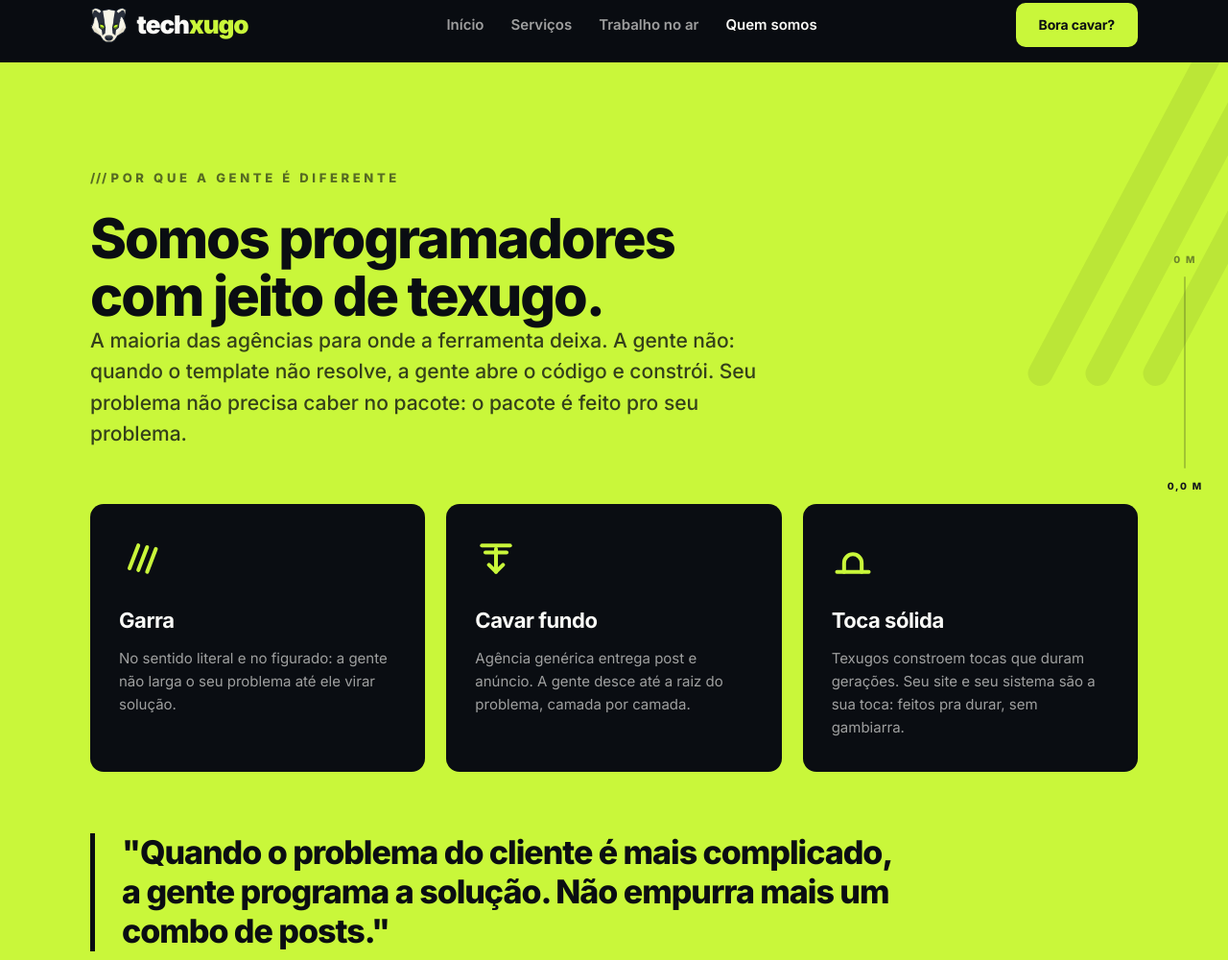
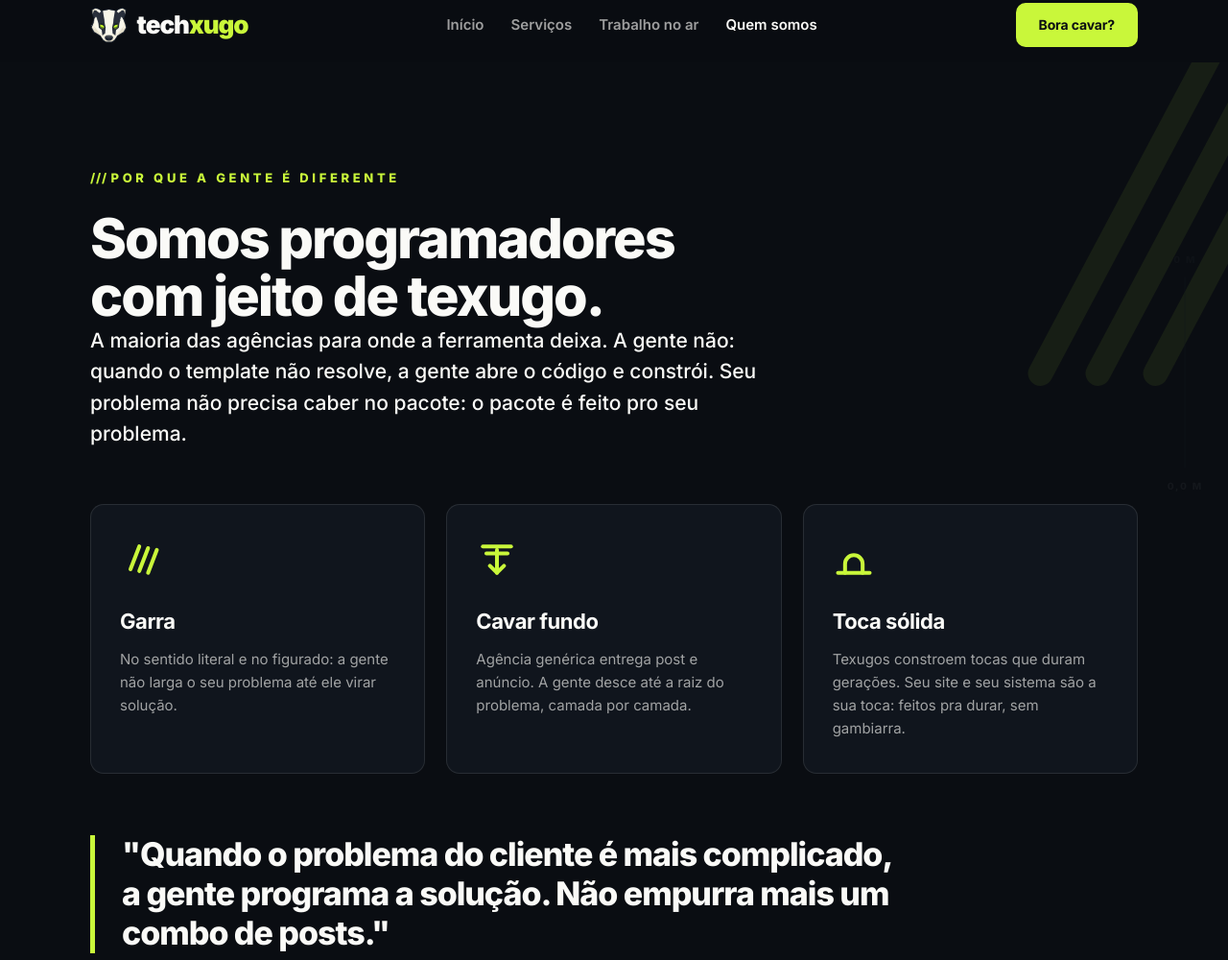
Before and after one commit to MarcioSam09/ImproveTech, a plain HTML site: page sobre/index.html in a window 1280 px wide. Shown: the part 12-1012 px from the top of the page at 96% size. Drawn offline with Linux system fonts and the light colour scheme.

Commit message:
style(site): tira o fundo volt da seção Jeito texugo
A seção era uma tela volt inteira, o que o design-guide proíbe: "o volt
nunca é fundo de peça" — ele é destaque, não superfície. Fundo de seção
agora é só #0A0D12 ou o cream #F5ECD7, as mesmas cores dos carrosséis.

Virar o fundo puxou os elementos que dependiam dele:

- garras decorativas eram escuras sobre o volt, viram volt discreto
- pilares eram cards --dark sobre volt, viram --dark-2 com borda, que é o
  padrão de card no escuro do guia
- barra da citação: escura -> volt
- os overrides de cor de eyebrow e lead existiam só por causa do volt;
  removidos, voltam a herdar o padrão das seções escuras

O profundímetro listava .diferencial como seção clara pra se escurecer em
cima dela — não faz mais sentido agora que ela é escura.

```diff
--- a/script.js
+++ b/script.js
@@ -96,7 +96,7 @@ document.querySelectorAll('.reveal').forEach(el => observer.observe(el));
 const profundimetro = document.querySelector('.profundimetro');
 const profFill = document.querySelector('.prof-fill');
 const profLabel = document.querySelector('.prof-label');
-const secoesClaras = document.querySelectorAll('.section-light, .diferencial');
+const secoesClaras = document.querySelectorAll('.section-light');
 
 if (profundimetro && profFill && profLabel) {
   const atualizarProfundidade = () => {
--- a/styles.css
+++ b/styles.css
@@ -102,7 +102,7 @@ h3 { font-size: 22px; font-weight: 700; letter-spacing: -0.02em; }
   border-radius: 2px;
 }
 .section-light .garra-rule span { background: var(--text-on-light); }
-.diferencial .garra-rule span { background: var(--dark); }
+.diferencial .garra-rule span { background: var(--accent); }
 
 /* ---------- Botões ---------- */
 .btn {
@@ -653,11 +653,11 @@ header.scrolled { border-bottom-color: var(--border-dark); }
 .mock-row .lines i { display: block; height: 5px; width: 45%; border-radius: 3px; background: rgba(255, 255, 255, 0.18); }
 .mock-row .price { height: 9px; width: 28px; border-radius: 3px; background: var(--accent); flex-shrink: 0; }
 
-/* ---------- Jeito texugo (fundo volt) ---------- */
+/* ---------- Jeito texugo (fundo escuro) ---------- */
 .diferencial {
   position: relative;
-  background: var(--accent);
-  color: var(--dark);
+  background: var(--dark);
+  color: var(--text-on-dark);
   padding: 110px 0;
   overflow: hidden;
 }
@@ -674,15 +674,13 @@ header.scrolled { border-bottom-color: var(--border-dark); }
 .garra-gigante span {
   width: 26px;
   height: 420px;
-  background: rgba(10, 13, 18, 0.07);
+  background: rgba(201, 247, 58, 0.07);
   transform: rotate(28deg);
   border-radius: 14px;
 }
 
 .diferencial .container { position: relative; }
 .diferencial .section-head { max-width: 700px; margin-bottom: 56px; }
-.diferencial .eyebrow { color: rgba(10, 13, 18, 0.6); }
-.diferencial .lead { color: rgba(10, 13, 18, 0.78); }
 
 .pilares {
   display: grid;
@@ -692,8 +690,9 @@ header.scrolled { border-bottom-color: var(--border-dark); }
 }
 
 .pilar {
-  background: var(--dark);
+  background: var(--dark-2);
   color: var(--text-on-dark);
+  border: 1px solid var(--border-dark);
   border-radius: 14px;
   padding: 34px 30px;
   transition: transform 0.25s ease, box-shadow 0.25s ease;
@@ -714,7 +713,7 @@ header.scrolled { border-bottom-color: var(--border-dark); }
   font-weight: 800;
   line-height: 1.2;
   letter-spacing: -0.03em;
-  border-left: 5px solid var(--dark);
+  border-left: 5px solid var(--accent);
   padding-left: 28px;
   max-width: 860px;
 }
```
